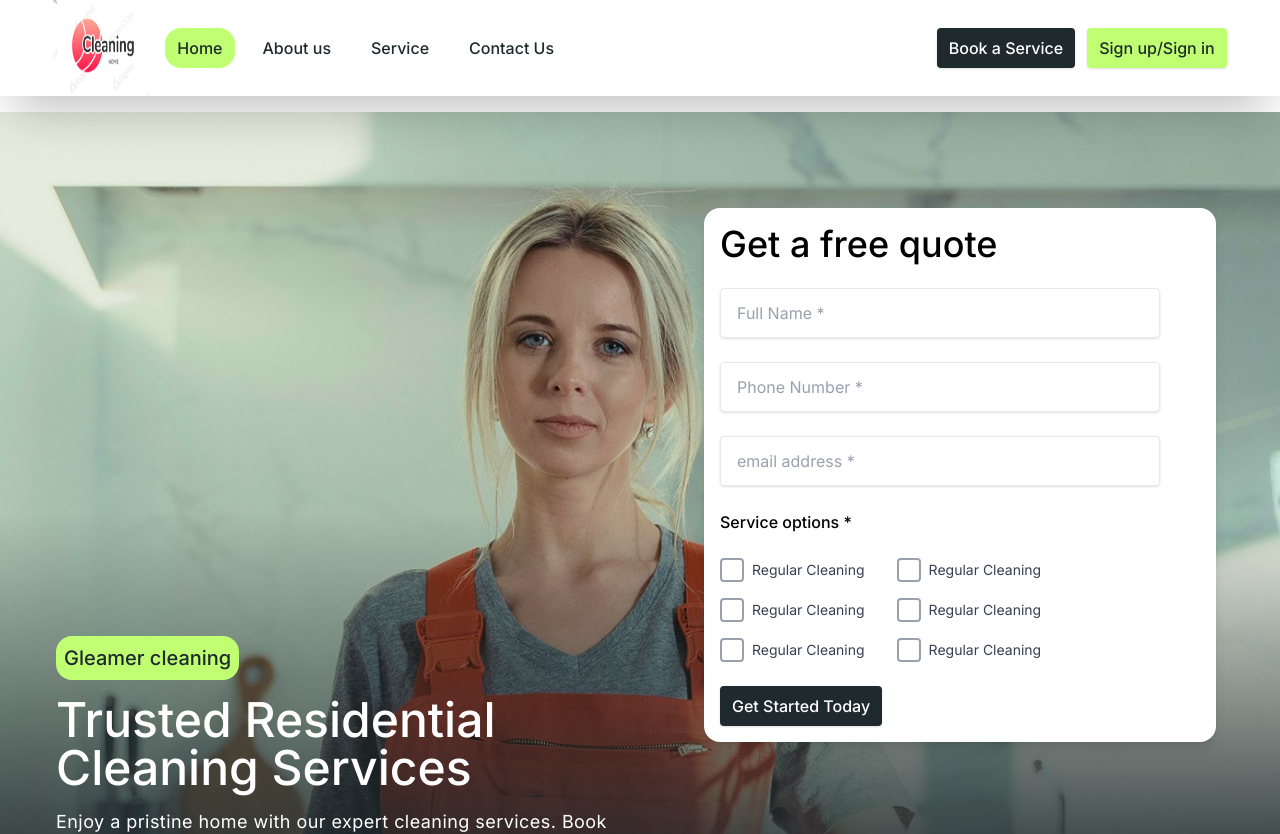
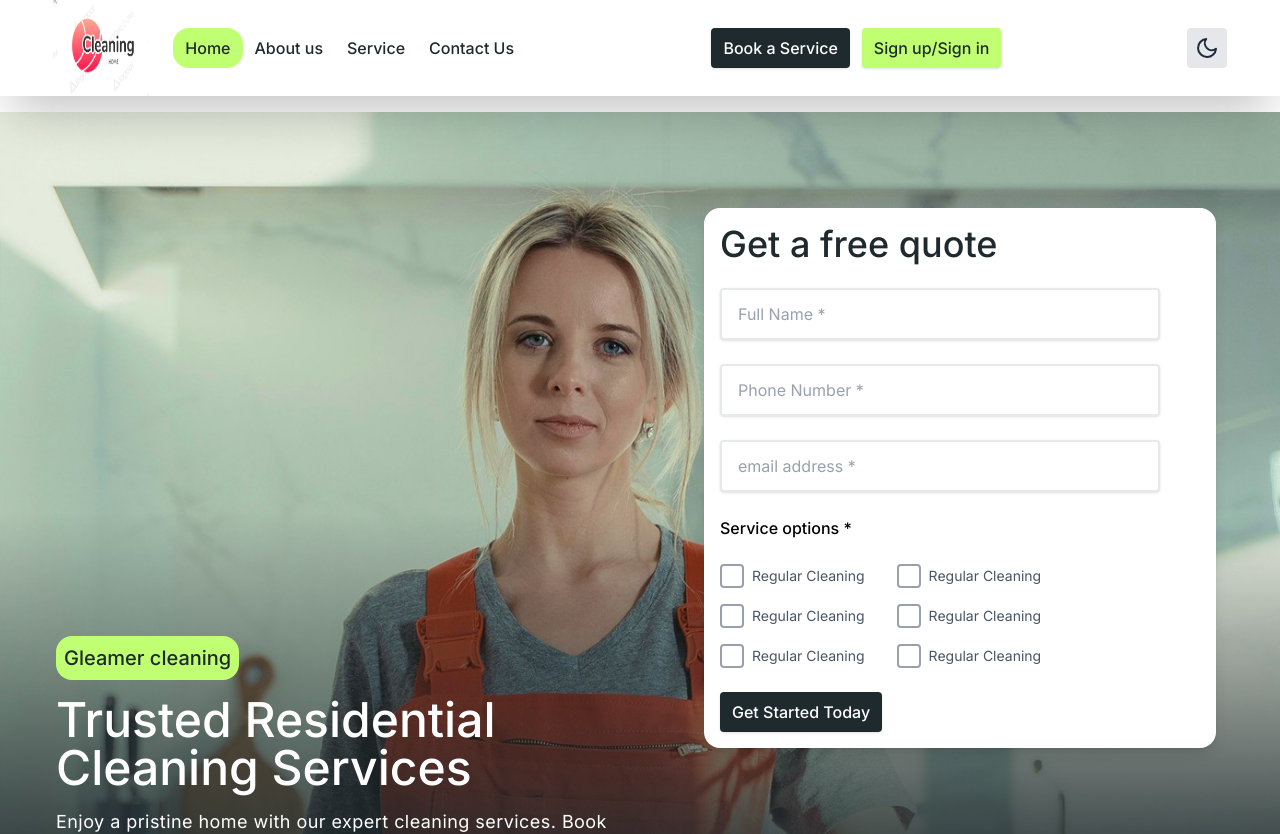
Before and after one commit to Ahmed-rbr/Cleaning_Services, a React (Vite) app: page / in a window 1280 px wide. Shown: the top 834 px of the page. Built offline with nearby package versions, Linux system fonts and the light colour scheme.

Commit message:
added dark mode

```diff
--- a/src/components/HeroForm.jsx
+++ b/src/components/HeroForm.jsx
@@ -4,10 +4,12 @@ import Input from "./Input";
 const HeroForm = () => {
   return (
     <form
-      className="flex   md:mt-12 shadow-lg   bg-bgPrimary md:w-128 dark:bg-bgPrimaryDark  items-start rounded-2xl  gap-6 m-auto p-4  flex-col "
+      className="flex   md:mt-12 shadow-lg items-center  bg-bgPrimary md:w-128 dark:bg-bgPrimaryDark  items-start rounded-2xl  gap-6 m-auto p-4  flex-col "
       action="#"
     >
-      <h1 className="text-4xl font-medium ">Get a free quote</h1>
+      <h1 className="text-4xl font-medium text-primary dark:text-primaryDark">
+        Get a free quote
+      </h1>
       <Input
         className={"inputHero"}
         placeholder={"Full Name *"}
@@ -27,27 +29,39 @@ const HeroForm = () => {
       <div className="grid gap-x-8 gap-y-4 grid-cols-1 md:grid-cols-2">
         <label className="flex items-center gap-2 cursor-pointer">
           <Input className="checkbox" type={"checkbox"} />
-          <span className="text-sm text-gray-700">Regular Cleaning</span>
+          <span className="text-sm  text-gray-600 dark:text-gray-400">
+            Regular Cleaning
+          </span>
         </label>{" "}
         <label className="flex items-center gap-2 cursor-pointer">
           <Input className="checkbox" type={"checkbox"} />
-          <span className="text-sm text-gray-700">Regular Cleaning</span>
+          <span className="text-sm text-gray-600 dark:text-gray-400">
+            Regular Cleaning
+          </span>
         </label>{" "}
         <label className="flex items-center gap-2 cursor-pointer">
           <Input className="checkbox" type={"checkbox"} />
-          <span className="text-sm text-gray-700">Regular Cleaning</span>
+          <span className="text-sm  text-gray-600 dark:text-gray-400">
+            Regular Cleaning
+          </span>
         </label>{" "}
         <label className="flex items-center gap-2 cursor-pointer">
           <Input className="checkbox" type={"checkbox"} />
-          <span className="text-sm text-gray-700">Regular Cleaning</span>
+          <span className="text-sm  text-gray-600 dark:text-gray-400">
+            Regular Cleaning
+          </span>
         </label>{" "}
         <label className="flex items-center gap-2 cursor-pointer">
           <Input className="checkbox" type={"checkbox"} />
-          <span className="text-sm text-gray-700">Regular Cleaning</span>
+          <span className="text-sm  text-gray-600 dark:text-gray-400">
+            Regular Cleaning
+          </span>
         </label>{" "}
         <label className="flex items-center gap-2 cursor-pointer">
           <Input className="checkbox" type={"checkbox"} />
-          <span className="text-sm text-gray-700">Regular Cleaning</span>
+          <span className="text-sm  text-gray-600 dark:text-gray-400">
+            Regular Cleaning
+          </span>
         </label>
       </div>
       <button className="btnBook">Get Started Today</button>
--- a/src/components/Navbar.jsx
+++ b/src/components/Navbar.jsx
@@ -1,20 +1,45 @@
-import React from "react";
+import { FiSun, FiMoon } from "react-icons/fi";
 import LinkIteme from "./LinkIteme";
 import Btn from "./Btn";
 import { useNavigate } from "react-router-dom";
+import { useEffect, useState } from "react";
 
 const Navbar = () => {
+  const [isDark, setIsDark] = useState(false);
+  useEffect(() => {
+    const theme = localStorage.getItem("theme");
+    if (theme === "dark") {
+      setIsDark(true);
+      document.documentElement.classList.add("dark");
+    } else {
+      setIsDark(false);
+      document.documentElement.classList.remove("dark");
+    }
+  }, []);
+  useEffect(() => {
+    if (isDark) {
+      document.documentElement.classList.add("dark");
+      localStorage.setItem("theme", "dark");
+    } else {
+      document.documentElement.classList.remove("dark");
+      localStorage.setItem("theme", "light");
+    }
+  }, [isDark]);
+
   const navigate = useNavigate();
   return (
-    <nav className=" min-w-full fixed shadow-2xl  z-50 bg-bgPrimary text-primary dark:bg-bgPrimaryDark dark:text-primaryDark      top-0">
-      <div className="flex items-center justify-between w-11/12 m-auto ">
-        <div className="flex items-center gap-4">
+    <nav className="min-w-screen m-auto fixed shadow-2xl gap-6 z-50 bg-bgPrimary text-primary dark:bg-bgPrimaryDark dark:text-primaryDark      top-0">
+      <div className=" flex items-center justify-between  m-auto w-11/12 ">
+        <div className="flex items-center gap-6 ">
+          <div>
             <img
               className="w-24 h-24"
               onClick={() => navigate("/")}
               src="/imgs/logo.png"
               alt="this is the logo"
             />
+          </div>
+          <div className="hidden lg:flex">
             <LinkIteme text={"Home"} to={"/"} />
 
             <LinkIteme text={"About us"} to={"about"} />
@@ -22,7 +47,8 @@ const Navbar = () => {
 
             <LinkIteme text={"Contact Us"} to={"contact"} />
           </div>
-        <div className="flex gap-3">
+        </div>
+        <div className="hidden lg:flex gap-3">
           <Btn text={"Book a Service"} classes={"btnBook"} />
           <Btn
             navigate={() => navigate("/")}
@@ -30,6 +56,17 @@ const Navbar = () => {
             text={"Sign up/Sign in"}
           />
         </div>
+        {}
+        <button
+          onClick={() => setIsDark(!isDark)}
+          className="p-2 rounded bg-gray-200 dark:bg-gray-700"
+        >
+          {isDark ? (
+            <FiSun className="text-yellow-400 w-6 h-6" />
+          ) : (
+            <FiMoon className="text-gray-800 dark:text-gray-200 w-6 h-6" />
+          )}
+        </button>{" "}
       </div>
     </nav>
   );
--- a/src/index.css
+++ b/src/index.css
@@ -38,7 +38,7 @@
     @apply text-primary font-medium  bg-bgAccent   px-3 py-2 rounded hover:bg-[#A8FF39] hover:cursor-pointer duration-75 shadow;
   }
   .inputHero {
-    @apply w-11/12 py-3  px-4 accent-bgAccent rounded focus:outline-0 border border-primary/10 focus:border-bgAccent shadow placeholder-gray-400;
+    @apply w-11/12 py-3  px-4 accent-bgAccent rounded focus:outline-0 border-2 dark:border-white border-primary/10 focus:border-bgAccent shadow placeholder-gray-400;
   }
 
   .checkbox {
```
Lines whose indentation alone changed are shown as unchanged.
